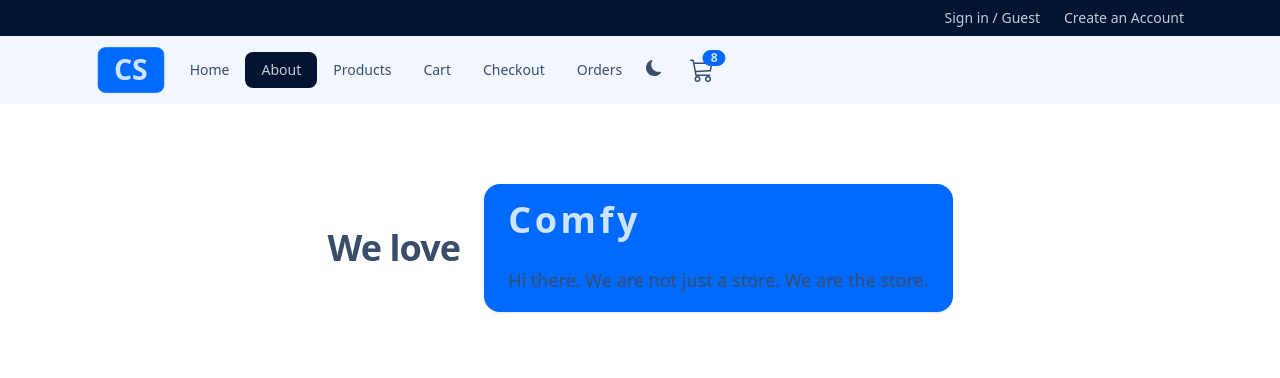
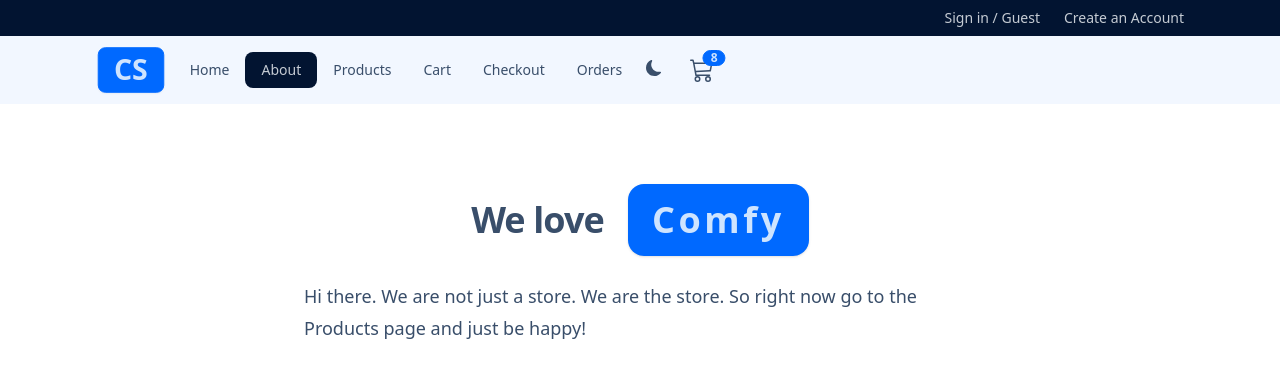
Before and after one commit to CR7sewey/comfy-store-react, a React (Vite) app in the folder vite-project/: page /about in a window 1280 px wide. Shown: the top 378 px of the page. Built offline with nearby package versions, Linux system fonts and the light colour scheme.

Commit message:
About Page correction

```diff
--- a/vite-project/src/Pages/About.jsx
+++ b/vite-project/src/Pages/About.jsx
@@ -1,7 +1,9 @@
 import React from "react";
+import { Link } from "react-router-dom";
 
 const About = () => {
   return (
+    <>
       <div className="flex flex-wrap gap-2 sm:gap-x-6 items-center justify-center">
         <h1 className="text-4xl font-bold leading-none tracking-tight">
           We love
@@ -11,12 +13,14 @@ const About = () => {
             <div className="stat-title text-primary-content text-4xl font-bold tracking-widest capitalize">
               comfy
             </div>
-          <p className="mt-6 text-lg leading-8 max-w-2xl mx-auto ">
-            Hi there. We are not just a store. We are the store.
-          </p>
           </div>
         </div>
       </div>
+      <p className="mt-6 text-lg leading-8 max-w-2xl mx-auto ">
+        Hi there. We are not just a store. We are the store. So right now go to
+        the <Link to="/products">Products</Link> page and just be happy!
+      </p>
+    </>
   );
 };
 
```
Lines whose indentation alone changed are shown as unchanged.
